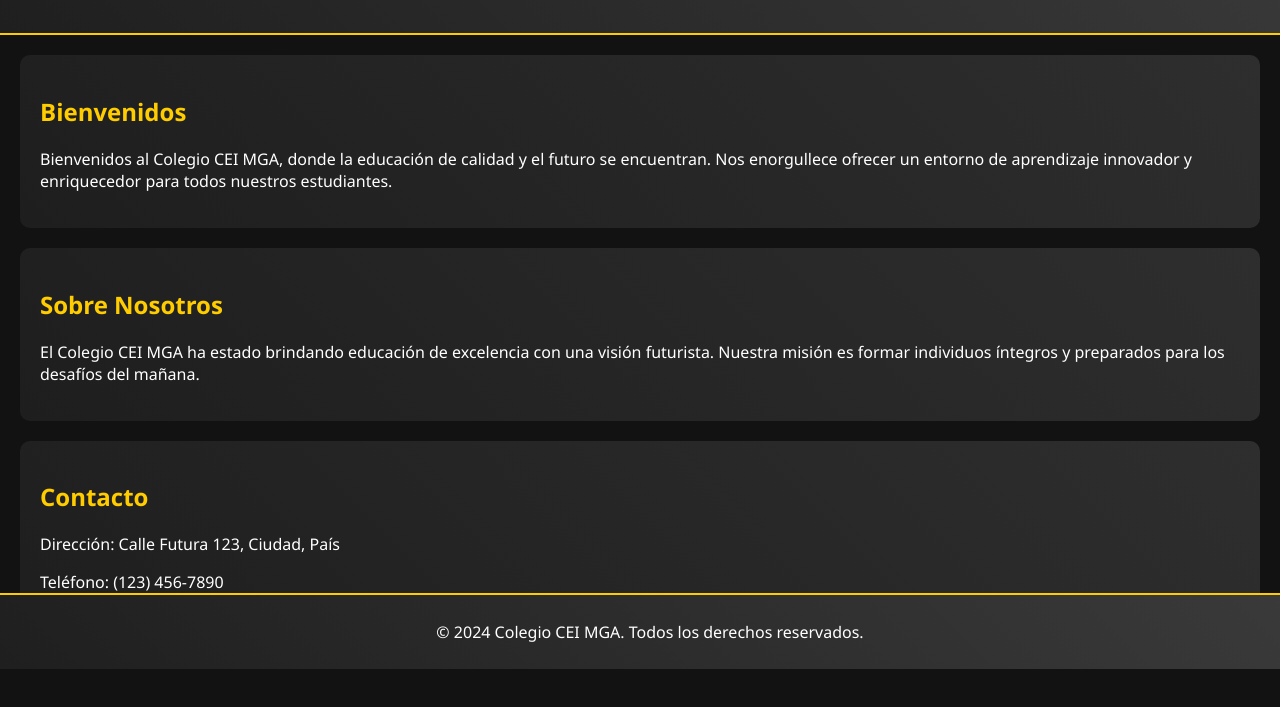
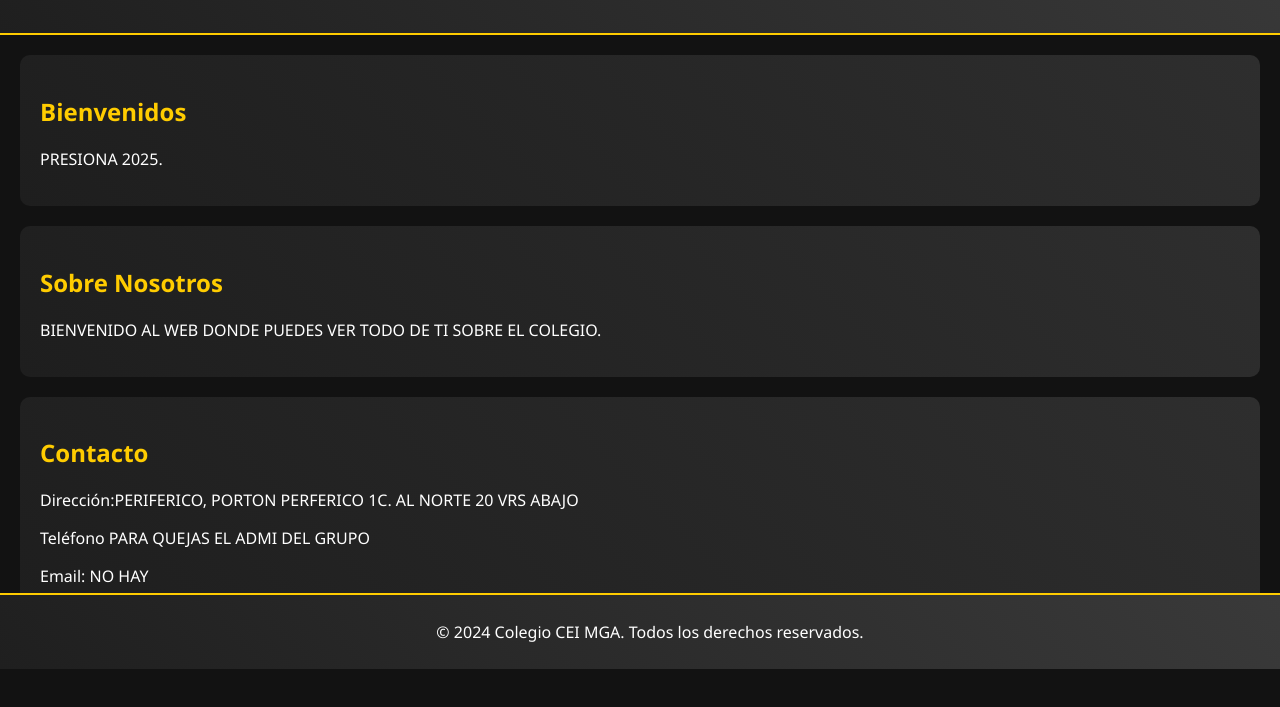
Before and after one commit to Mettoy/SAI-CEI, a plain HTML site: page index.html in a window 1280 px wide. Shown: the part 131-838 px from the top of the page. After the commit the page ends 800 px from the top, so only its background shows below. Drawn offline with Linux system fonts and the light colour scheme.

Commit message:
Update index.html

```diff
--- a/index.html
+++ b/index.html
@@ -74,17 +74,17 @@
     <div class="container">
         <section id="inicio">
             <h2>Bienvenidos</h2>
-            <p>Bienvenidos al Colegio CEI MGA, donde la educación de calidad y el futuro se encuentran. Nos enorgullece ofrecer un entorno de aprendizaje innovador y enriquecedor para todos nuestros estudiantes.</p>
+            <p>PRESIONA 2025.</p>
         </section>
         <section id="sobre-nosotros">
             <h2>Sobre Nosotros</h2>
-            <p>El Colegio CEI MGA ha estado brindando educación de excelencia con una visión futurista. Nuestra misión es formar individuos íntegros y preparados para los desafíos del mañana.</p>
+            <p>BIENVENIDO AL WEB DONDE PUEDES VER TODO DE TI SOBRE EL COLEGIO.</p>
         </section>
         <section id="contacto">
             <h2>Contacto</h2>
-            <p>Dirección: Calle Futura 123, Ciudad, País</p>
-            <p>Teléfono: (123) 456-7890</p>
-            <p>Email: info@ceimga.edu</p>
+            <p>Dirección:PERIFERICO, PORTON PERFERICO 1C. AL NORTE 20 VRS ABAJO</p>
+            <p>Teléfono PARA QUEJAS EL ADMI DEL GRUPO</p>
+            <p>Email: NO HAY </p>
         </section>
     </div>
     <footer>
```
